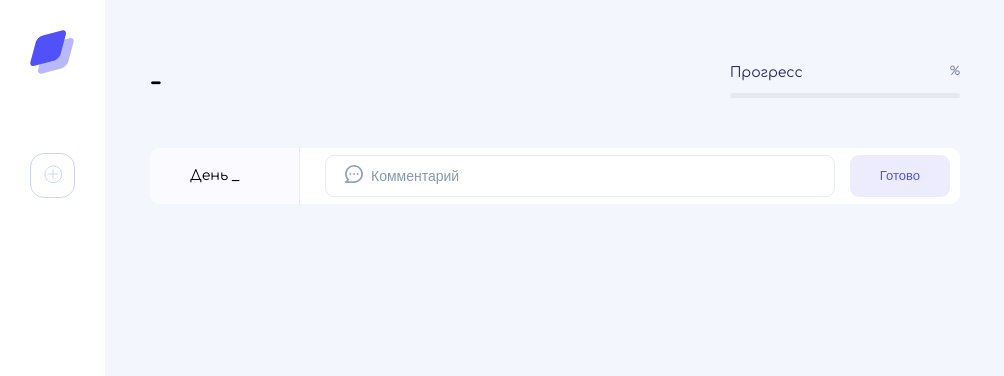
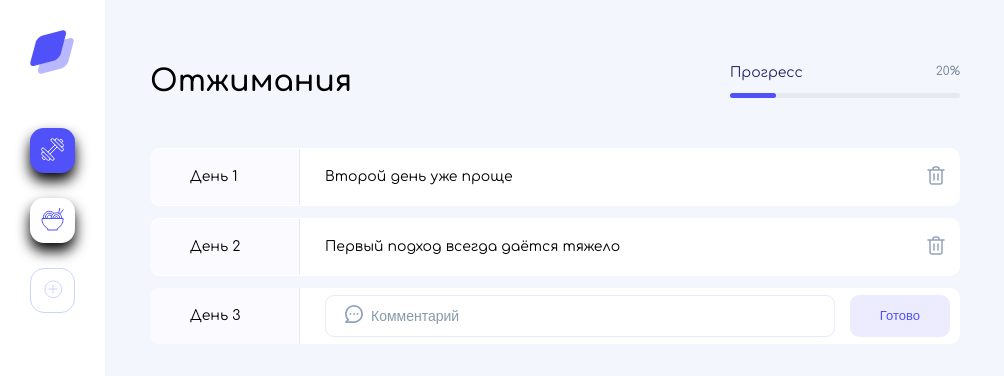
Before and after one commit to vitalay/JSMYPro, a plain HTML site: page index.html in a window 1280 px wide. Shown: the whole page, without its empty margins (0-1004 px from the left). Drawn offline with Linux system fonts and the light colour scheme.

Commit message:
132 Упражнение - рендер дней

```diff
--- a/scripts/app.js
+++ b/scripts/app.js
@@ -17,15 +17,48 @@ const page = {
   }
 };
 
+
+
 /* utils */
+// function loadData() {
+//   const habbitsString = localStorage.getItem(HABBIT_KEY);
+//   const habbitArray = JSON.parse(habbitsString);
+//   if (Array.isArray(habbitArray)) {
+//     habbits = habbitArray;
+//   }
+// }
+
+
 function loadData() {
   const habbitsString = localStorage.getItem(HABBIT_KEY);
   const habbitArray = JSON.parse(habbitsString);
-  if (Array.isArray(habbitArray)) {
+  if (Array.isArray(habbitArray) && habbitArray.length > 0) {
     habbits = habbitArray;
+  } else {
+    // Если в localStorage пусто — подставляем дефолтные
+    habbits = [
+      {
+        id: 1,
+        icon: "sport",
+        name: "Отжимания",
+        target: 10,
+        days: [
+          { comment: "Второй день уже проще" },
+          { comment: "Первый подход всегда даётся тяжело" }
+        ]
+      },
+      {
+        id: 2,
+        icon: "food",
+        name: "Правильное питание",
+        target: 10,
+        days: [
+          { comment: "Круто!" }
+        ]
+      }
+    ];
   }
 }
-
 function saveData() {
   localStorage.setItem(HABBIT_KEY, JSON.stringify(habbits));
 }
@@ -91,6 +124,7 @@ function rerenderContent(activeHabbit) {
 }
 
 
+
 function rerender(activeHabbitId) {
 
   const activeHabbit = habbits.find(habbit => habbit.id === activeHabbitId);
```
Also changed, not shown: index.html (+12 -1 lines).
